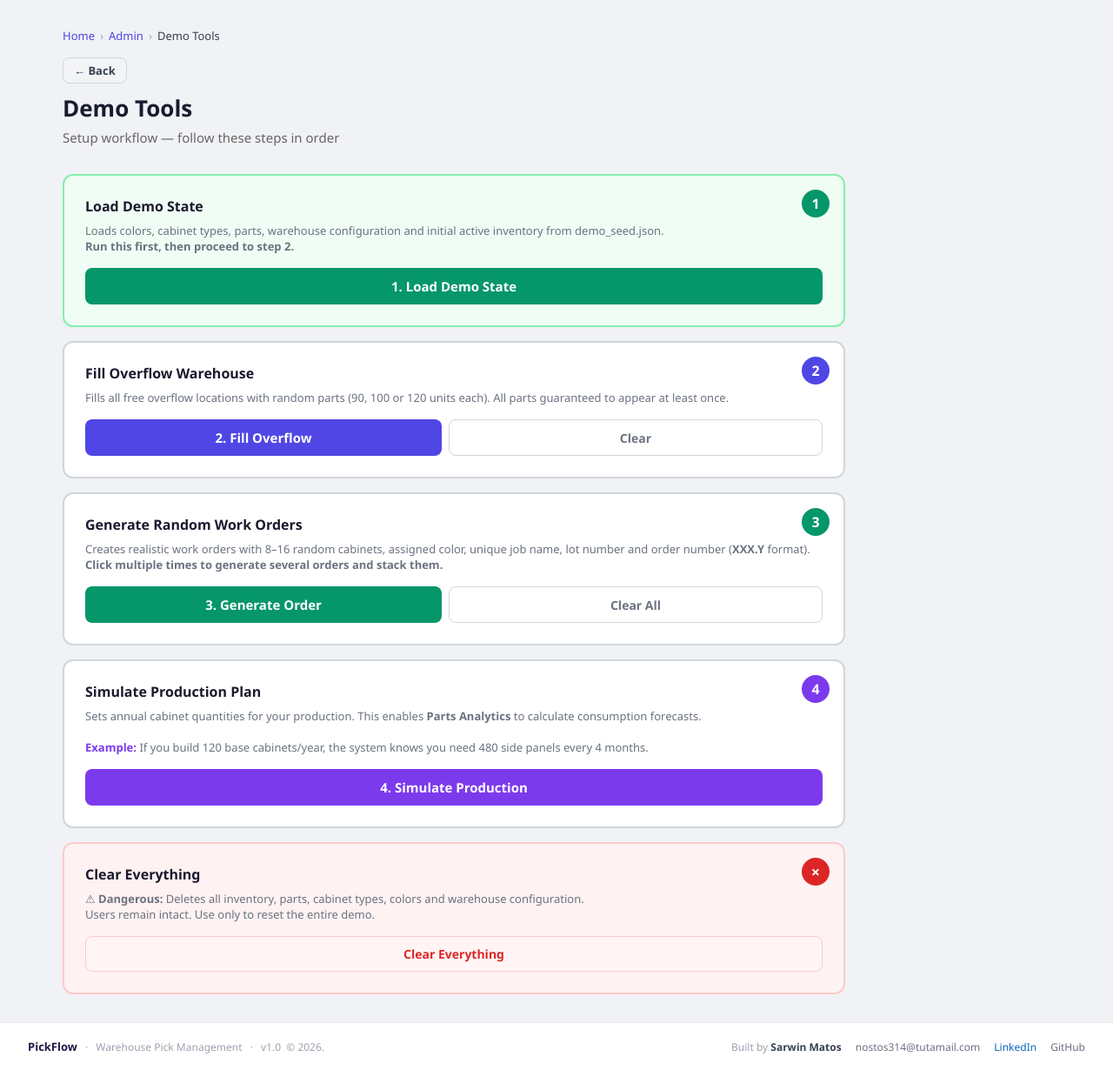
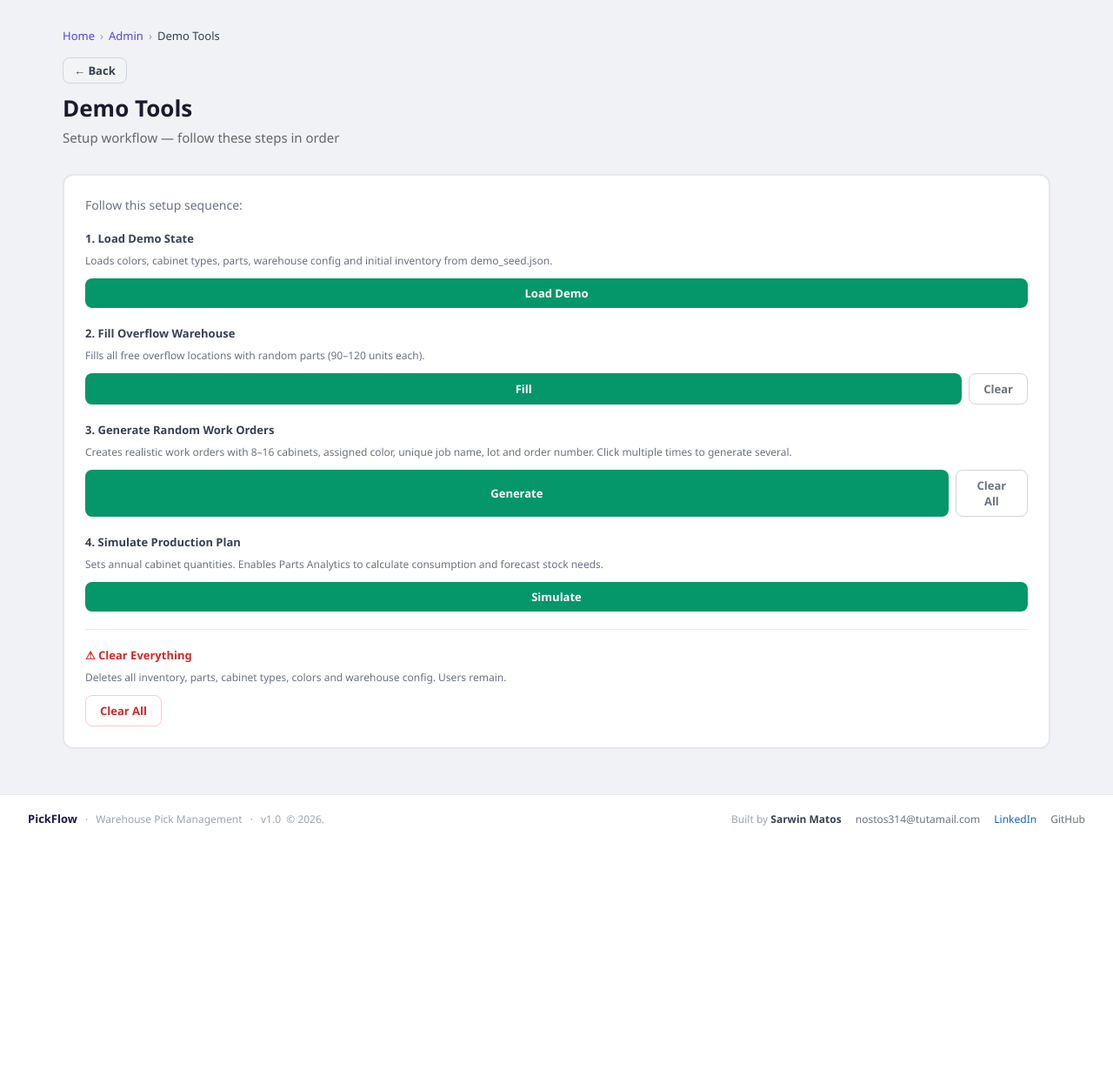
Before and after one commit to sarwin-dev/pickflow, a Flask app: page /admin/demo in a window 1280 px wide. Shown: the part 60-1290 px from the top of the page at 87% size. After the commit the page ends 1009 px from the top, so only its background shows below. Run offline with Flask 3, Linux system fonts and the light colour scheme; the visitor is signed in with stand-in values (Sample User, id 1); some libraries are stand-ins or nearby versions.

Commit message:
simplify: mejora demo tools UI - sin números redundantes
- Remover números de círculos (el orden ya es claro)
- Todos los botones color verde consistente (#059669)
- Botones compactos (padding:8px 16px) en lugar de stretched
- Layout simplificado en una sola tarjeta
- Mejor legibilidad y menos visual clutter

Co-Authored-By: Claude Haiku 4.5 <noreply@anthropic.com>

```diff
--- a/templates/admin/demo.html
+++ b/templates/admin/demo.html
@@ -7,126 +7,98 @@
     <p>Setup workflow — follow these steps in order</p>
 </div>
 
-<div style="display:grid; grid-template-columns:1fr; gap:16px; max-width:900px;">
+<div style="background:white; border:2px solid #e5e7eb; border-radius:12px; padding:24px; margin-bottom:20px;">
+    <div style="font-size:14px; color:#6b7280; margin-bottom:20px;">
+        Follow this setup sequence:
+    </div>
 
-    <!-- STEP 1: Load Demo State -->
-    <div style="background:{% if has_seed %}#f0fdf4{% else %}#fef2f2{% endif %}; border:2px solid {% if has_seed %}#86efac{% else %}#fecaca{% endif %}; border-radius:12px; padding:24px; position:relative;">
-        <div style="position:absolute; top:16px; right:16px; background:#059669; color:white;
-                    border-radius:50%; width:32px; height:32px;
-                    display:flex; align-items:center; justify-content:center;
-                    font-weight:700; font-size:16px;">1</div>
-        <div style="font-size:16px; font-weight:700; margin-bottom:8px;">Load Demo State</div>
-        <div style="font-size:13px; color:#6b7280; margin-bottom:16px;">
-            Loads colors, cabinet types, parts, warehouse configuration and initial active inventory from <code>demo_seed.json</code>.
-            <br><strong>Run this first, then proceed to step 2.</strong>
+    <!-- Step 1: Load Demo State -->
+    <div style="margin-bottom:20px;">
+        <div style="font-size:13px; font-weight:700; color:#374151; margin-bottom:8px;">1. Load Demo State</div>
+        <div style="font-size:12px; color:#6b7280; margin-bottom:12px;">
+            Loads colors, cabinet types, parts, warehouse config and initial inventory from <code>demo_seed.json</code>.
             {% if not has_seed %}
-            <div style="margin-top:8px; color:#dc2626; font-weight:600;">
+            <div style="color:#dc2626; font-weight:600; margin-top:4px;">
                 ⚠ demo_seed.json not found — run <code>export_demo_seed.py</code> first.
             </div>
             {% endif %}
         </div>
         <button id="btn-reset-demo" onclick="resetDemo()"
-                class="btn-primary" style="width:100%; background:#059669; border-color:#059669; color:white; font-weight:600;"
+                class="btn-primary" style="background:#059669; border-color:#059669; color:white; padding:8px 16px; font-size:13px; font-weight:600;"
                 {% if not has_seed %}disabled{% endif %}>
-            1. Load Demo State
+            Load Demo
         </button>
-        <div id="msg-reset-demo" style="font-size:13px; margin-top:10px; display:none;"></div>
+        <div id="msg-reset-demo" style="font-size:12px; margin-top:8px; display:none;"></div>
     </div>
 
-    <!-- STEP 2: Fill Overflow -->
-    <div style="background:white; border:2px solid #d1d5db; border-radius:12px; padding:24px; position:relative;">
-        <div style="position:absolute; top:16px; right:16px; background:#4f46e5; color:white;
-                    border-radius:50%; width:32px; height:32px;
-                    display:flex; align-items:center; justify-content:center;
-                    font-weight:700; font-size:16px;">2</div>
-        <div style="font-size:16px; font-weight:700; margin-bottom:8px;">Fill Overflow Warehouse</div>
-        <div style="font-size:13px; color:#6b7280; margin-bottom:16px;">
-            Fills all free overflow locations with random parts (90, 100 or 120 units each).
-            All parts guaranteed to appear at least once.
+    <!-- Step 2: Fill Overflow -->
+    <div style="margin-bottom:20px;">
+        <div style="font-size:13px; font-weight:700; color:#374151; margin-bottom:8px;">2. Fill Overflow Warehouse</div>
+        <div style="font-size:12px; color:#6b7280; margin-bottom:12px;">
+            Fills all free overflow locations with random parts (90–120 units each).
         </div>
         <div style="display:flex; gap:8px;">
             <button id="btn-fill-overflow" onclick="fillOverflow()"
-                    class="btn-primary" style="flex:1; background:#4f46e5; border-color:#4f46e5; color:white; font-weight:600;">
-                2. Fill Overflow
+                    class="btn-primary" style="background:#059669; border-color:#059669; color:white; padding:8px 16px; font-size:13px; font-weight:600;">
+                Fill
             </button>
             <button id="btn-clear-overflow" onclick="clearOverflow()"
-                    class="btn-secondary"
-                    style="flex:1; color:#6b7280; border-color:#d1d5db; font-weight:600;">
+                    class="btn-secondary" style="color:#6b7280; border-color:#d1d5db; padding:8px 16px; font-size:13px; font-weight:600;">
                 Clear
             </button>
         </div>
-        <div id="msg-fill-overflow" style="font-size:13px; margin-top:10px; display:none;"></div>
+        <div id="msg-fill-overflow" style="font-size:12px; margin-top:8px; display:none;"></div>
     </div>
 
-    <!-- STEP 3: Generate Work Orders -->
-    <div style="background:white; border:2px solid #d1d5db; border-radius:12px; padding:24px; position:relative;">
-        <div style="position:absolute; top:16px; right:16px; background:#059669; color:white;
-                    border-radius:50%; width:32px; height:32px;
-                    display:flex; align-items:center; justify-content:center;
-                    font-weight:700; font-size:16px;">3</div>
-        <div style="font-size:16px; font-weight:700; margin-bottom:8px;">Generate Random Work Orders</div>
-        <div style="font-size:13px; color:#6b7280; margin-bottom:16px;">
-            Creates realistic work orders with 8–16 random cabinets, assigned color,
-            unique job name, lot number and order number (<strong>XXX.Y</strong> format).
-            <br><strong>Click multiple times to generate several orders and stack them.</strong>
+    <!-- Step 3: Generate Work Orders -->
+    <div style="margin-bottom:20px;">
+        <div style="font-size:13px; font-weight:700; color:#374151; margin-bottom:8px;">3. Generate Random Work Orders</div>
+        <div style="font-size:12px; color:#6b7280; margin-bottom:12px;">
+            Creates realistic work orders with 8–16 cabinets, assigned color, unique job name, lot and order number.
+            Click multiple times to generate several.
         </div>
         <div style="display:flex; gap:8px;">
             <button id="btn-gen-order" onclick="generateOrder()"
-                    class="btn-primary" style="flex:1; background:#059669; border-color:#059669; color:white; font-weight:600;">
-                3. Generate Order
+                    class="btn-primary" style="background:#059669; border-color:#059669; color:white; padding:8px 16px; font-size:13px; font-weight:600;">
+                Generate
             </button>
             <button id="btn-clear-gen-order" onclick="clearGeneratedOrders()"
-                    class="btn-secondary"
-                    style="flex:1; color:#6b7280; border-color:#d1d5db; font-weight:600;">
+                    class="btn-secondary" style="color:#6b7280; border-color:#d1d5db; padding:8px 16px; font-size:13px; font-weight:600;">
                 Clear All
             </button>
         </div>
-        <div id="msg-gen-order" style="font-size:13px; margin-top:10px; display:none;"></div>
-        <!-- Running list of generated orders shown in the card -->
-        <div id="gen-order-list" style="margin-top:16px; display:none;">
+        <div id="msg-gen-order" style="font-size:12px; margin-top:8px; display:none;"></div>
+        <div id="gen-order-list" style="margin-top:12px; display:none;">
             <div style="font-size:11px; font-weight:600; color:#6b7280; text-transform:uppercase;
-                        letter-spacing:.05em; margin-bottom:8px;">Generated this session</div>
+                        letter-spacing:.05em; margin-bottom:6px;">Generated this session</div>
             <ul id="gen-order-items" style="margin:0; padding:0; list-style:none; font-size:12px; color:#374151;"></ul>
         </div>
     </div>
 
-    <!-- STEP 4: Simulate Production Plan -->
-    <div style="background:white; border:2px solid #d1d5db; border-radius:12px; padding:24px; position:relative;">
-        <div style="position:absolute; top:16px; right:16px; background:#7c3aed; color:white;
-                    border-radius:50%; width:32px; height:32px;
-                    display:flex; align-items:center; justify-content:center;
-                    font-weight:700; font-size:16px;">4</div>
-        <div style="font-size:16px; font-weight:700; margin-bottom:8px;">Simulate Production Plan</div>
-        <div style="font-size:13px; color:#6b7280; margin-bottom:16px;">
-            Sets annual cabinet quantities for your production. This enables <strong>Parts Analytics</strong>
-            to calculate consumption forecasts.
-            <br><br>
-            <strong style="color:#7c3aed;">Example:</strong> If you build 120 base cabinets/year,
-            the system knows you need 480 side panels every 4 months.
+    <!-- Step 4: Simulate Production Plan -->
+    <div style="margin-bottom:20px;">
+        <div style="font-size:13px; font-weight:700; color:#374151; margin-bottom:8px;">4. Simulate Production Plan</div>
+        <div style="font-size:12px; color:#6b7280; margin-bottom:12px;">
+            Sets annual cabinet quantities. Enables Parts Analytics to calculate consumption and forecast stock needs.
         </div>
         <button id="btn-sim-prod" onclick="simulateProd()"
-                class="btn-primary" style="width:100%; background:#7c3aed; border-color:#7c3aed; color:white; font-weight:600;">
-                4. Simulate Production
+                class="btn-primary" style="background:#059669; border-color:#059669; color:white; padding:8px 16px; font-size:13px; font-weight:600;">
+                Simulate
         </button>
-        <div id="msg-sim-prod" style="font-size:13px; margin-top:10px; display:none;"></div>
+        <div id="msg-sim-prod" style="font-size:12px; margin-top:8px; display:none;"></div>
     </div>
 
-    <!-- DANGER: Clear Everything -->
-    <div style="background:#fef2f2; border:2px solid #fecaca; border-radius:12px; padding:24px; position:relative;">
-        <div style="position:absolute; top:16px; right:16px; background:#dc2626; color:white;
-                    border-radius:50%; width:32px; height:32px;
-                    display:flex; align-items:center; justify-content:center;
-                    font-weight:700; font-size:18px;">×</div>
-        <div style="font-size:16px; font-weight:700; margin-bottom:8px;">Clear Everything</div>
-        <div style="font-size:13px; color:#6b7280; margin-bottom:16px;">
-            ⚠ <strong>Dangerous:</strong> Deletes all inventory, parts, cabinet types, colors and warehouse configuration.
-            <br>Users remain intact. Use only to reset the entire demo.
+    <!-- Clear Everything -->
+    <div style="border-top:1px solid #e5e7eb; padding-top:20px;">
+        <div style="font-size:13px; font-weight:700; color:#dc2626; margin-bottom:8px;">⚠ Clear Everything</div>
+        <div style="font-size:12px; color:#6b7280; margin-bottom:12px;">
+            Deletes all inventory, parts, cabinet types, colors and warehouse config. Users remain.
         </div>
         <button id="btn-clear-all" onclick="clearAll()"
-                class="btn-secondary" style="width:100%; color:#dc2626; border-color:#fecaca; background:#fff5f5; font-weight:600;">
-            Clear Everything
+                class="btn-secondary" style="color:#dc2626; border-color:#fecaca; padding:8px 16px; font-size:13px; font-weight:600;">
+            Clear All
         </button>
-        <div id="msg-clear-all" style="font-size:13px; margin-top:10px; display:none;"></div>
+        <div id="msg-clear-all" style="font-size:12px; margin-top:8px; display:none;"></div>
     </div>
 
 </div>
@@ -158,7 +130,7 @@ function resetDemo() {
         .then(r => r.json())
         .then(data => {
             if (data.error) {
-                btn.textContent = '1. Load Demo State';
+                btn.textContent = 'Load Demo';
                 btn.disabled = false;
                 msg.style.display = 'block';
                 msg.style.color = '#dc2626';
@@ -167,7 +139,7 @@ function resetDemo() {
                 btn.textContent = 'Done ✓';
                 msg.style.display = 'block';
                 msg.style.color = '#16a34a';
-                msg.textContent = `Loaded: ${data.colors} colors, ${data.cabinet_types} cabinet types, ${data.parts} parts, ${data.active_records} active records. Now proceed to step 2.`;
+                msg.textContent = `Loaded: ${data.colors} colors, ${data.cabinet_types} cabinet types, ${data.parts} parts, ${data.active_records} active records.`;
             }
         });
 }
@@ -187,7 +159,7 @@ function clearOverflow() {
             msg.style.color = '#dc2626';
             msg.textContent = `${data.deleted} records deleted. Ready to fill again.`;
             document.getElementById('btn-fill-overflow').disabled = false;
-            document.getElementById('btn-fill-overflow').textContent = '2. Fill Overflow';
+            document.getElementById('btn-fill-overflow').textContent = 'Fill';
         });
 }
 
@@ -200,7 +172,7 @@ function generateOrder() {
         .then(r => r.json())
         .then(data => {
             btn.disabled = false;
-            btn.textContent = '3. Generate Order';
+            btn.textContent = 'Generate';
             msg.style.display = 'block';
             if (data.success) {
                 msg.style.color = '#059669';
@@ -220,7 +192,7 @@ function generateOrder() {
         })
         .catch(() => {
             btn.disabled = false;
-            btn.textContent = '3. Generate Order';
+            btn.textContent = 'Generate';
             msg.style.display = 'block';
             msg.style.color = '#dc2626';
             msg.textContent = 'Network error — try again.';
@@ -278,7 +250,7 @@ function simulateProd() {
                 msg.style.color = '#dc2626';
                 msg.textContent = data.error || 'Error';
                 btn.disabled = false;
-                btn.textContent = '4. Simulate Production';
+                btn.textContent = 'Simulate';
             }
         });
 }
```
